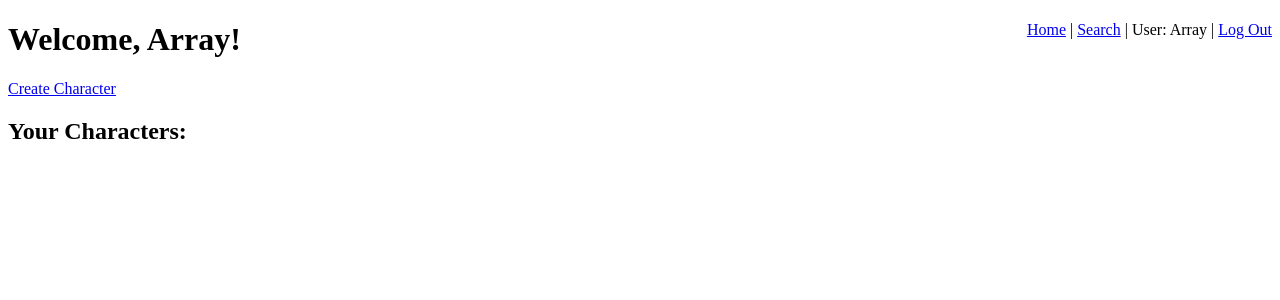
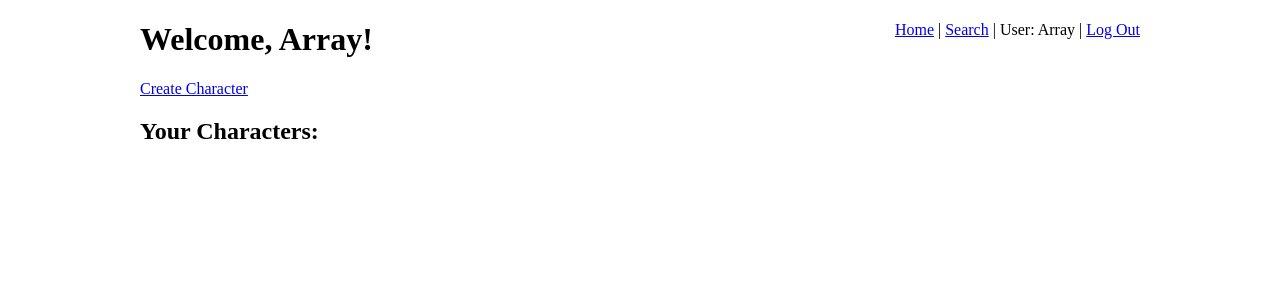
Before and after one commit to ChrisLydic/database_project, a PHP site: page /index.php in a window 1280 px wide. Shown: the top 300 px of the page. Run offline with PHP 8.4, Linux system fonts and the light colour scheme; a user stored in the database is signed in; data comes from the database, SQL or seed files in the repository.

Commit message:
Slight style changes.

```diff
--- a/screen.css
+++ b/screen.css
@@ -1,4 +1,14 @@
 @charset "utf-8";
+
+/*
+	Put a max width on the page to keep it from
+	being too spread out and centered it.
+*/
+body {
+	max-width: 1000px;
+	margin-left: auto;
+	margin-right: auto;
+}
 
 label, input, select {
 	display: block;
```
